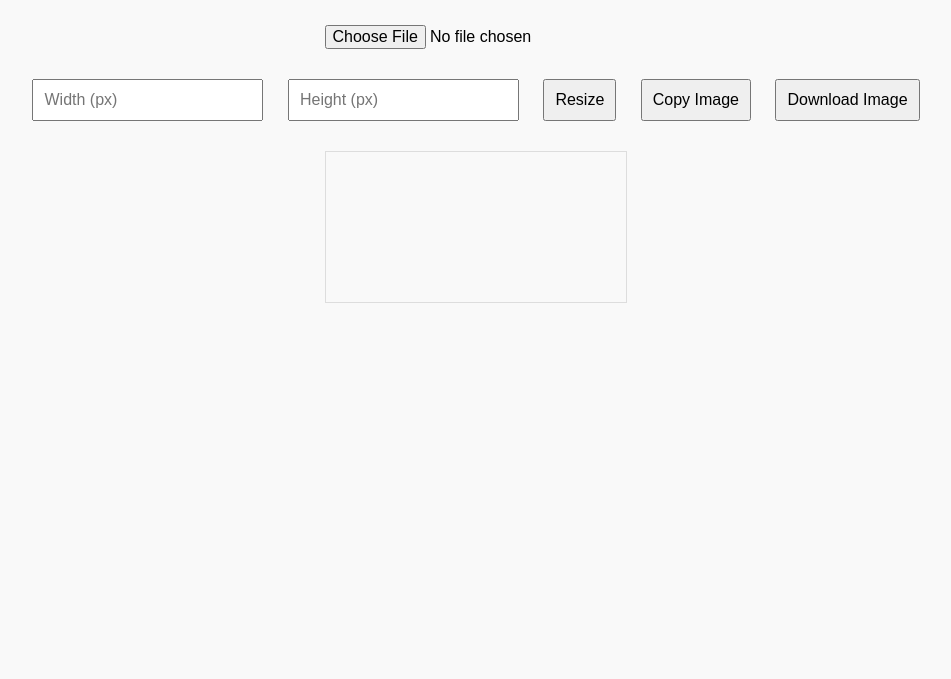
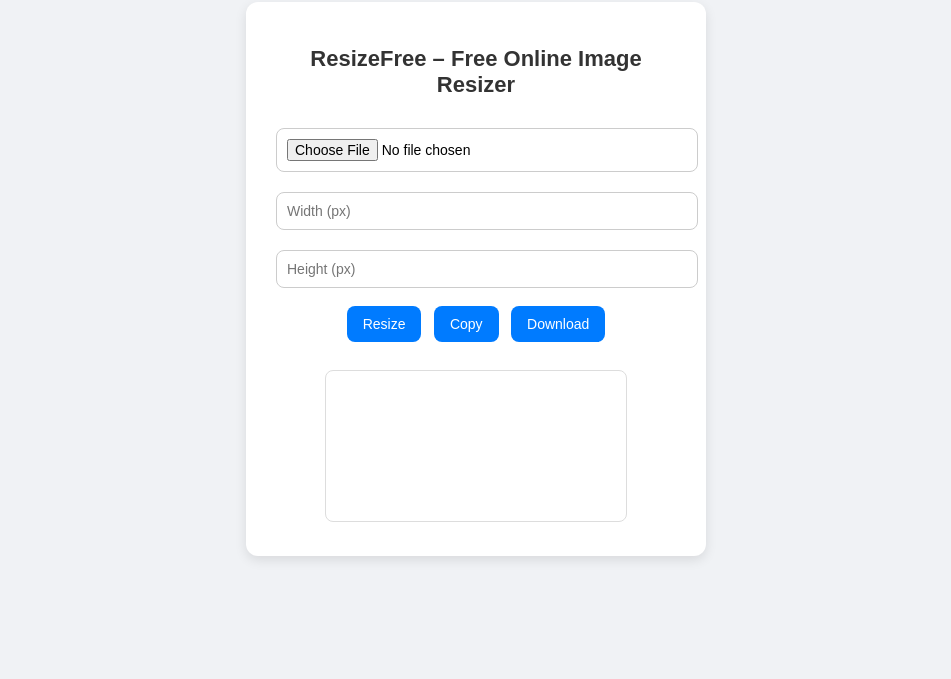
Before and after one commit to ryangensberg-gif/resizefree, a plain HTML site: page index.html in a window 1280 px wide. Shown: the part 121-800 px from the top of the page, without its empty margins (164-1115 px from the left). Drawn offline with Linux system fonts and the light colour scheme.

Commit message:
Update index.html

```diff
--- a/index.html
+++ b/index.html
@@ -8,36 +8,73 @@
   <style>
     body {
       font-family: Arial, sans-serif;
+      background-color: #f0f2f5;
+      display: flex;
+      justify-content: center;
+      align-items: center;
+      height: 100vh;
+      margin: 0;
+    }
+    .container {
+      background: #fff;
+      padding: 30px;
+      border-radius: 12px;
+      box-shadow: 0 4px 12px rgba(0,0,0,0.1);
       text-align: center;
-      padding: 40px;
-      background: #f9f9f9;
+      width: 400px;
+      max-width: 90%;
     }
     h1 {
+      font-size: 22px;
       margin-bottom: 20px;
+      color: #333;
     }
-    input, button {
-      margin: 10px;
+    input[type="file"], input[type="number"] {
+      margin: 10px 0;
       padding: 10px;
-      font-size: 16px;
+      width: 100%;
+      border: 1px solid #ccc;
+      border-radius: 8px;
+      font-size: 14px;
+    }
+    button {
+      margin: 8px 4px;
+      padding: 10px 16px;
+      font-size: 14px;
+      border: none;
+      border-radius: 8px;
+      background-color: #007bff;
+      color: white;
+      cursor: pointer;
+      transition: background-color 0.2s ease;
+    }
+    button:hover {
+      background-color: #0056b3;
     }
     canvas {
       margin-top: 20px;
       border: 1px solid #ddd;
       max-width: 100%;
+      border-radius: 8px;
     }
   </style>
 </head>
 <body>
-  <h1>ResizeFree – Free Online Image Resizer</h1>
+  <div class="container">
+    <h1>ResizeFree – Free Online Image Resizer</h1>
 
-  <input type="file" id="upload" accept="image/*"><br>
-  <input type="number" id="width" placeholder="Width (px)">
-  <input type="number" id="height" placeholder="Height (px)">
-  <button onclick="resizeImage()">Resize</button>
-  <button onclick="copyImage()">Copy Image</button>
-  <button onclick="downloadImage()">Download Image</button>
+    <input type="file" id="upload" accept="image/*">
+    <input type="number" id="width" placeholder="Width (px)">
+    <input type="number" id="height" placeholder="Height (px)">
 
-  <canvas id="canvas"></canvas>
+    <div>
+      <button onclick="resizeImage()">Resize</button>
+      <button onclick="copyImage()">Copy</button>
+      <button onclick="downloadImage()">Download</button>
+    </div>
+
+    <canvas id="canvas"></canvas>
+  </div>
 
   <script>
     const upload = document.getElementById('upload');
```
